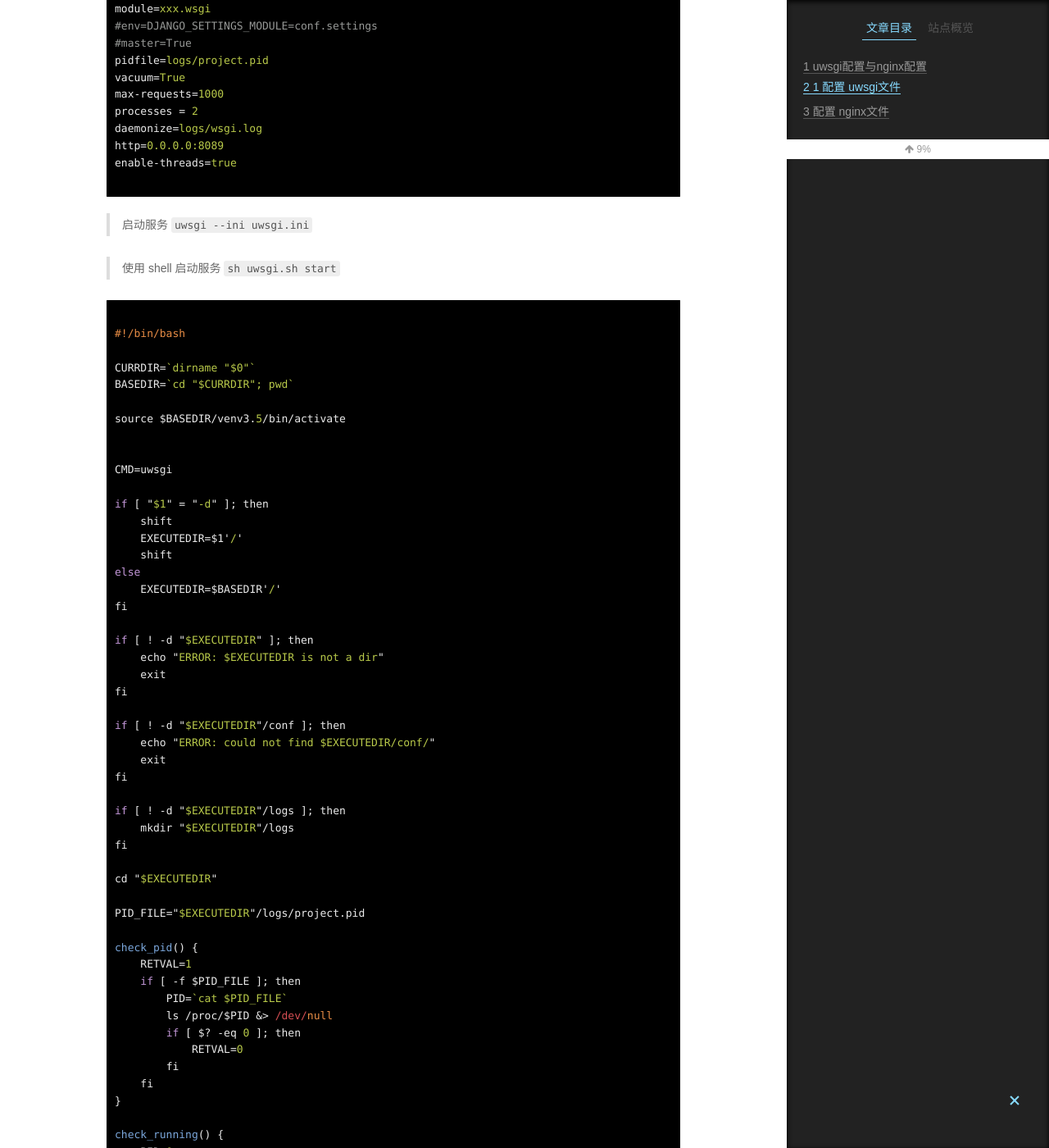
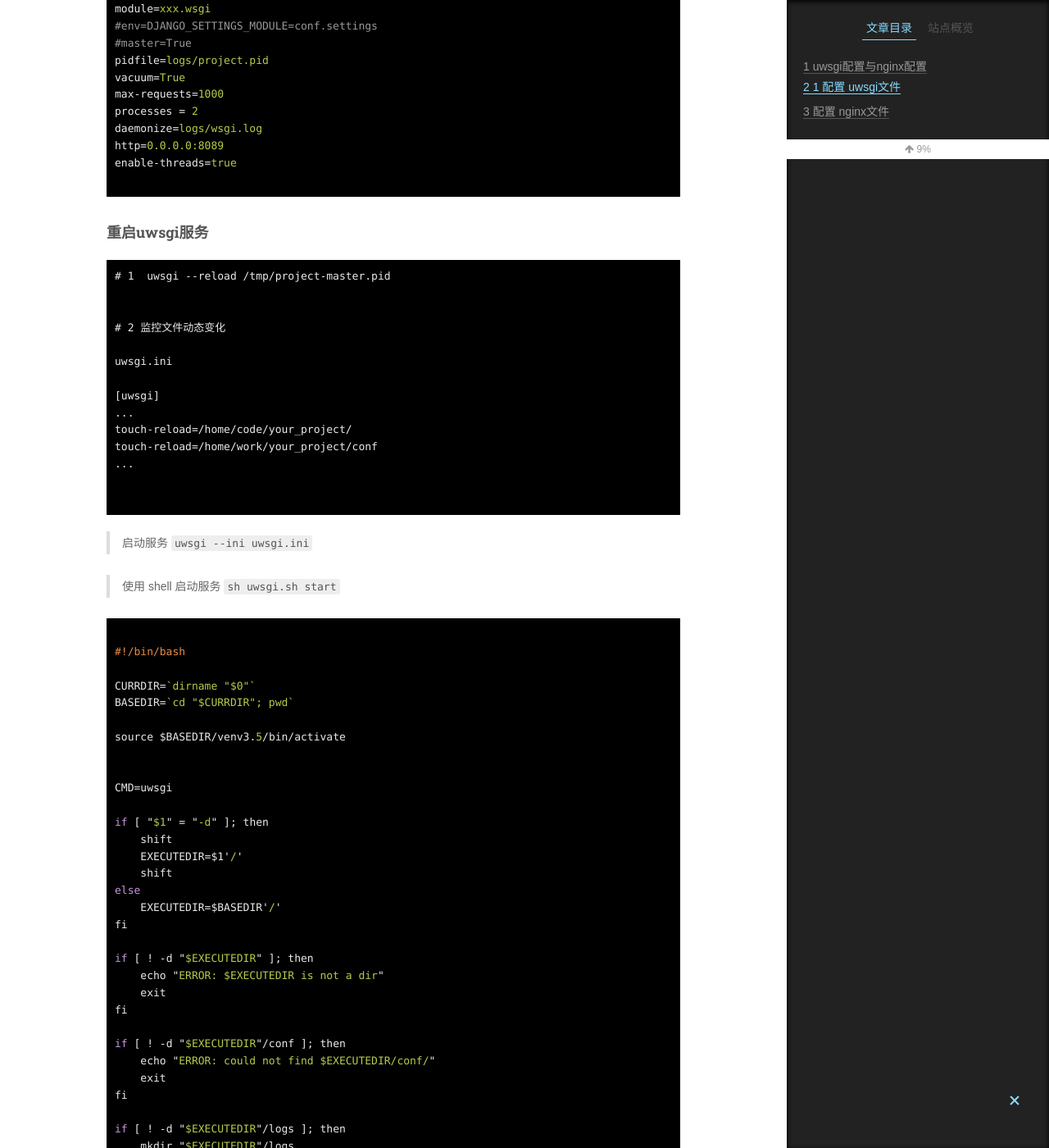
Before and after one commit to landybird/landybird.github.io, a Jekyll site: the page built from _posts/2018-02-16-uwsgi配置与nginx配置.md, in a window 1280 px wide and 1400 px high, scrolled down 663 px. Shown: the whole window at 82% size. Built offline with Jekyll 4.4.1, drawn with Linux system fonts in a browser that asks for light colours; some web fonts are replaced; a script that is not in the unit is left out; comment, search, counter and statistics services are not loaded.

Commit message:
Update 2018-02-16-uwsgi配置与nginx配置.md

````diff
--- a/_posts/2018-02-16-uwsgi配置与nginx配置.md
+++ b/_posts/2018-02-16-uwsgi配置与nginx配置.md
@@ -36,6 +36,28 @@ http=0.0.0.0:8089
 enable-threads=true
 
 ```
+
+
+#### 重启uwsgi服务
+
+```
+# 1  uwsgi --reload /tmp/project-master.pid
+
+
+# 2 监控文件动态变化
+
+uwsgi.ini
+
+[uwsgi]
+...
+touch-reload=/home/code/your_project/
+touch-reload=/home/work/your_project/conf
+...
+
+
+```
+
+
 
 > 启动服务 `uwsgi --ini  uwsgi.ini`
 
````
